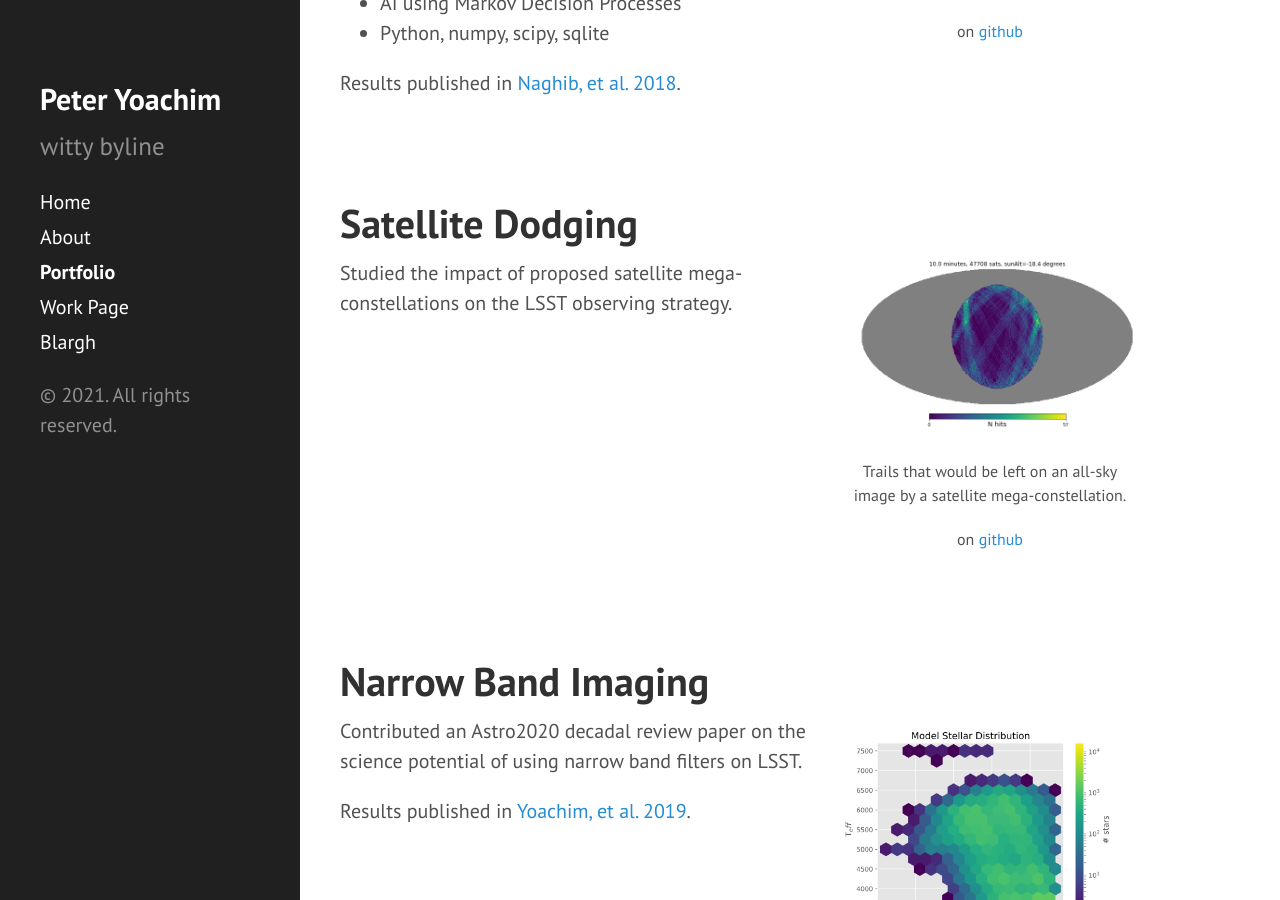
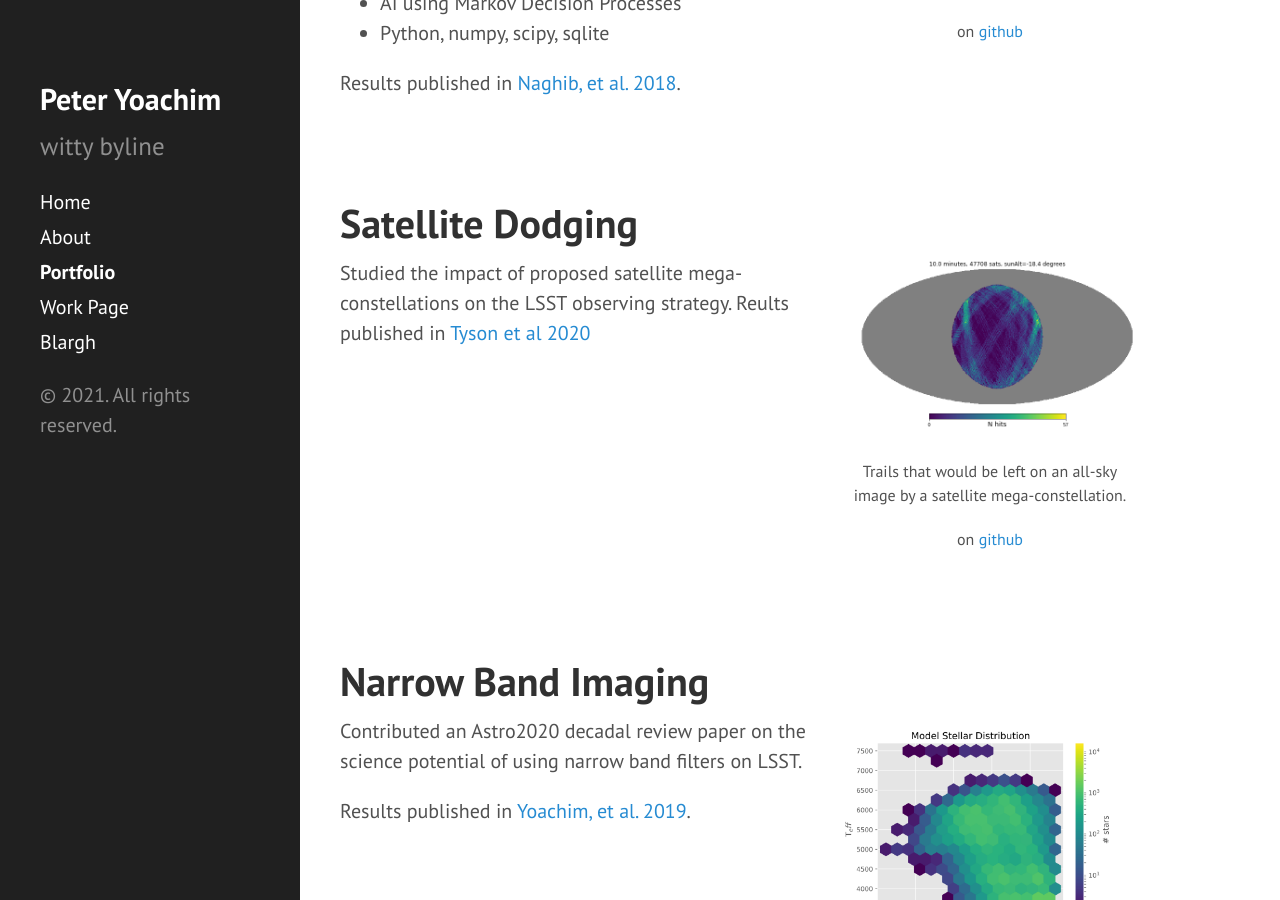
Before and after one commit to yoachim/yoachim.github.io, a Jekyll site: the page built from projects.html, in a window 1280 px wide and 900 px high, scrolled down 465 px. Built offline with Jekyll 4.4.1, drawn with Linux system fonts in a browser that asks for light colours.

Commit message:
add paper

```diff
--- a/_data/proj/projects.yml
+++ b/_data/proj/projects.yml
@@ -24,6 +24,8 @@
   repoLink: on [github](https://github.com/yoachim/satellite_collisions)
   Text: >
      Studied the impact of proposed satellite mega-constellations on the LSST observing strategy.
+
+     Reults published in [Tyson et al 2020](https://ui.adsabs.harvard.edu/abs/2020AJ....160..226T/abstract)
 
 
 - Name: Narrow Band Imaging
```
